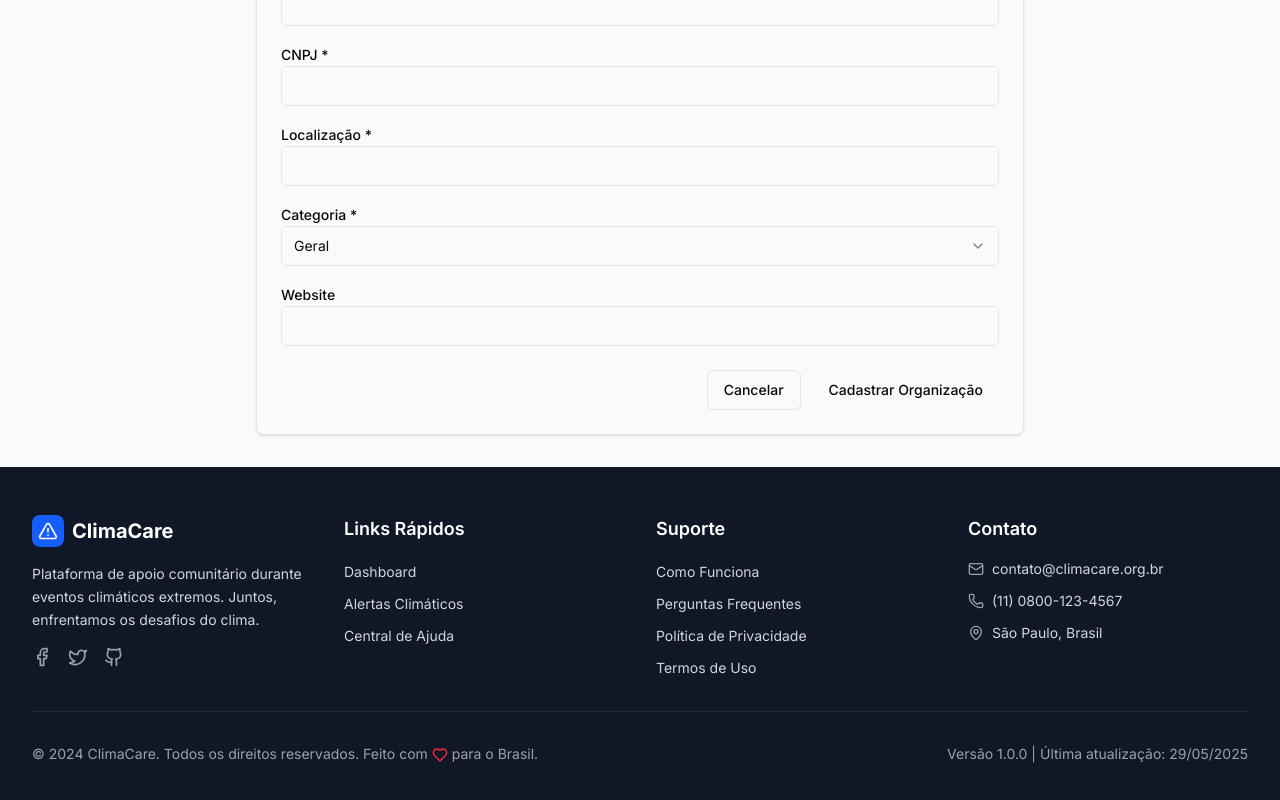
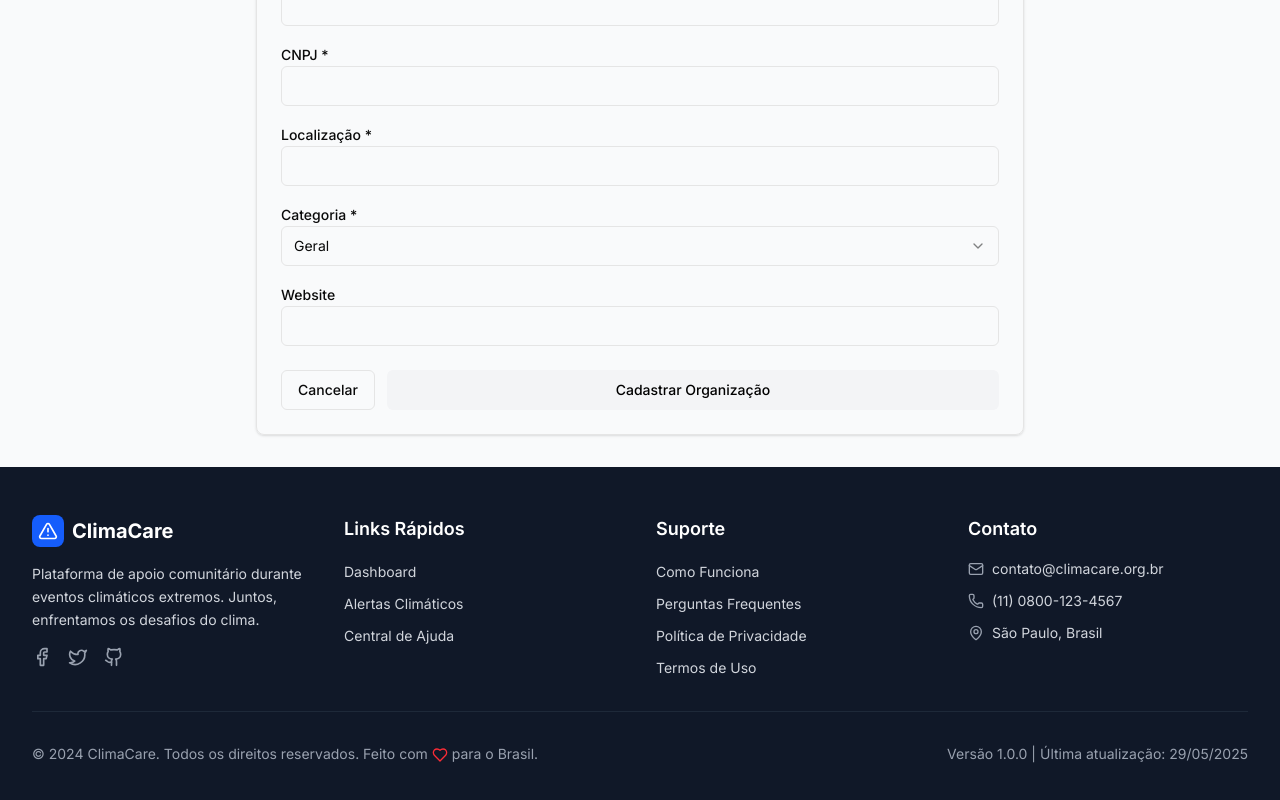
Before and after one commit to ClimaCare-global-solution/Clima-Care, a Next.js app: page /help-center/register-ong in a window 1280 px wide. Shown: the part 598-1398 px from the top of the page. Built offline with nearby package versions, Linux system fonts and the light colour scheme; sample sign-in values are in the browser's storage.

Commit message:
mudança no botao cadastrar organização

```diff
--- a/src/app/help-center/register-ong/page.tsx
+++ b/src/app/help-center/register-ong/page.tsx
@@ -284,7 +284,7 @@ export default function RegisterNGOPage() {
                   <Button type="button" variant="outline" onClick={() => router.back()}>
                     Cancelar
                   </Button>
-                  <Button type="submit" disabled={loading}>
+                  <Button className="w-full bg-gray-100 text-black hover:bg-blue-500 hover:text-white cursor-pointer transition-colors" type="submit" disabled={loading}>
                     {loading ? "Enviando..." : "Cadastrar Organização"}
                   </Button>
                 </div>
```
